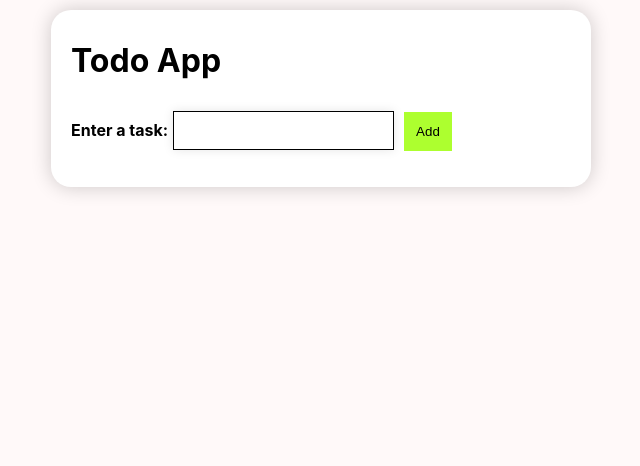
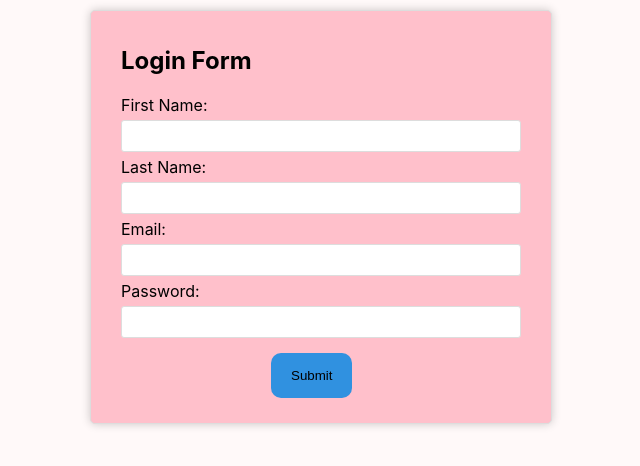
Before and after one commit to satishrathod-dev/react-projects, a React (Create React App) app: page / in a window 1280 px wide. Shown: the top 466 px of the page, without its empty margins (319-959 px from the left). Built offline with nearby package versions, Linux system fonts and the light colour scheme.

Commit message:
login form

```diff
--- a/src/App.js
+++ b/src/App.js
@@ -1,5 +1,7 @@
 import "./App.css";
-import Todo from "./components/Todo.js/Todo";
+import LoginForm from "./components/LoginForm/LoginForm";
+// import ToggleLight from "./components/ToggleLight/ToggleLight";
+// import Todo from "./components/Todo.js/Todo";
 // import ToggleLight from "./components/ToggleLight/ToggleLight";
 // import Form from "./components/form/Form";
 // import InputForm from "./components/InputForm/InputForm";
@@ -10,7 +12,8 @@ function App() {
       {/* <Form /> */}
       {/* <InputForm /> */}
       {/* <ToggleLight /> */}
-      <Todo />
+      {/* <Todo /> */}
+      <LoginForm />
     </div>
   );
 }
--- /dev/null
+++ b/src/components/LoginForm/LoginForm.js
@@ -0,0 +1,91 @@
+import React, { useState } from "react";
+import "./login.css";
+import validationUtility from "./ValidationUtility";
+
+function LoginForm() {
+  const [input, setInput] = useState({
+    firstName: "",
+    lastName: "",
+    email: "",
+    password: "",
+  });
+  const [errors, setErrors] = useState({});
+
+  const handleChange = (e) => {
+    const { name, value } = e.target;
+    setInput({ ...input, [name]: value });
+  };
+
+  const handleSubmit = (e) => {
+    e.preventDefault();
+    const newErrors = validationUtility(input);
+    setErrors(newErrors);
+    console.error(newErrors);
+
+    if (Object.keys(newErrors).length === 0) {
+      alert("Form submitted successfuly");
+      setInput({
+        firstName: "",
+        lastName: "",
+        email: "",
+        password: "",
+      });
+      console.log(input);
+    } else {
+      console.log("Error", errors);
+    }
+  };
+
+  return (
+    <div>
+      <div className="form-container">
+        <h2>Login Form</h2>
+        <form>
+          <label>First Name: </label>
+          <input
+            type="text"
+            name="firstName"
+            value={input.firstName}
+            onChange={handleChange}
+          />
+          {errors.firstName && (
+            <span className="field-error">{errors.firstName}</span>
+          )}
+          <label>Last Name: </label>
+          <input
+            type="text"
+            name="lastName"
+            value={input.lastName}
+            onChange={handleChange}
+          />
+          {errors.lastName && (
+            <span className="field-error">{errors.lastName}</span>
+          )}
+          <label>Email: </label>
+          <input
+            type="email"
+            name="email"
+            value={input.email}
+            onChange={handleChange}
+          />
+          {errors.email && <span className="field-error">{errors.email}</span>}
+          <label>Password: </label>
+          <input
+            type="password"
+            name="password"
+            value={input.password}
+            onChange={handleChange}
+          />
+          {errors.password && (
+            <span className="field-error">{errors.password}</span>
+          )}
+          <button type="submit" onClick={handleSubmit}>
+            Submit
+          </button>
+        </form>
+      </div>
+    </div>
+  );
+}
+
+export default LoginForm;
--- /dev/null
+++ b/src/components/LoginForm/ValidationUtility.js
@@ -0,0 +1,26 @@
+const validationUtility = (data) => {
+  const errors = {};
+  if (!data.firstName.trim()) {
+    errors.firstName = "FirstName is required";
+  }
+
+  if (!data.lastName.trim()) {
+    errors.lastName = "LastName is required";
+  }
+
+  if (!data.email.trim()) {
+    errors.email = "Email is required";
+  } else if (!/\S+@\S+\.\S+/.test(data.email)) {
+    errors.email = "Email is invalid";
+  }
+
+  if (!data.password.trim()) {
+    errors.password = "Password is required";
+  } else if (data.password.length < 8) {
+    errors.password = "Password should be atleast 8 characters long";
+  }
+
+  return errors;
+};
+
+export default validationUtility;
--- /dev/null
+++ b/src/components/LoginForm/login.css
@@ -0,0 +1,42 @@
+.form-container {
+  width: 400px;
+  margin: 10px auto;
+  padding: 15px 30px;
+  border: 1px solid #ddd;
+  border-radius: 5px;
+  box-shadow: 0 0 10px rgba(0, 0, 0, 0.2);
+  background-color: pink;
+}
+
+label {
+  display: block;
+  margin: 5px 0px;
+}
+
+input {
+  display: block;
+  width: 100%;
+  padding: 8px;
+  margin: 5px 0px;
+  box-sizing: border-box;
+  border: 1px solid #ddd;
+  border-radius: 3px;
+  font-size: 12px;
+}
+
+button {
+  background-color: rgb(48, 145, 224);
+  padding: 15px 20px;
+  border: none;
+  margin: 10px 150px;
+  border-radius: 10px;
+  cursor: pointer;
+}
+
+button:hover {
+  background-color: rgb(151, 219, 249);
+}
+
+.field-error {
+  color: red;
+}
--- a/src/components/Todo.js/Todo.js
+++ b/src/components/Todo.js/Todo.js
@@ -11,8 +11,11 @@ function Todo() {
   };
 
   const handleAddTasks = (tasks) => {
-    setLists([...lists, tasks]);
-    setTasks("");
+    if (tasks === "") return alert("Please enter a task.");
+    else {
+      setLists([...lists, tasks]);
+      setTasks("");
+    }
   };
 
   const handleDeleteTasks = (index) => {
```
